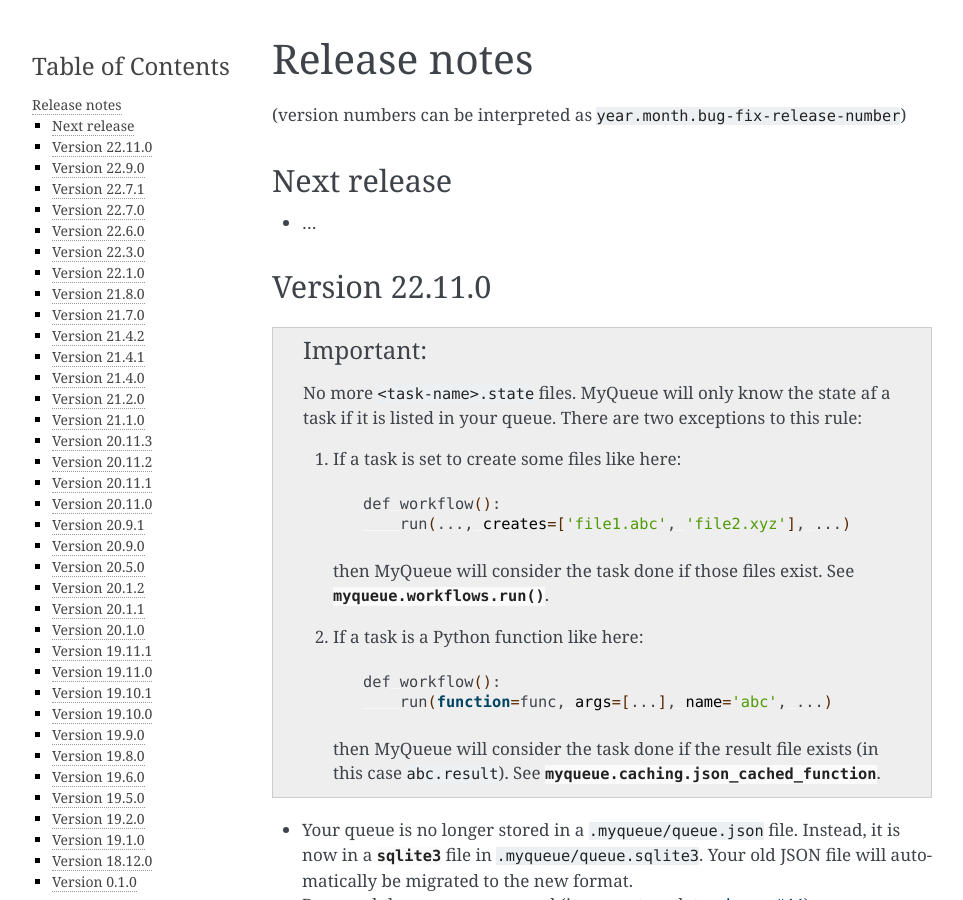
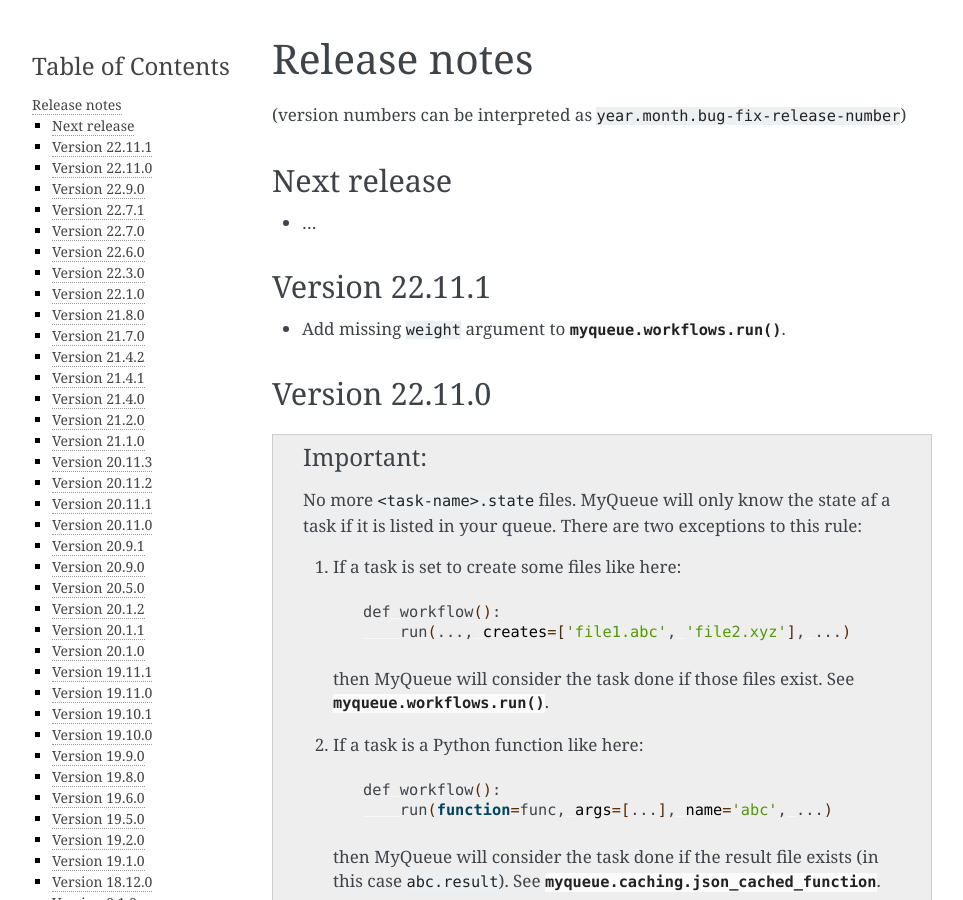
Before and after one commit to Yangxinsix/myqueue, a Sphinx documentation site: the page built from docs/releasenotes.rst, in a window 1280 px wide and 900 px high. Shown: the whole window, without its empty margins (148-1111 px from the left). Built offline with Sphinx 7.4.7, drawn with Linux system fonts in a browser that asks for light colours.

Commit message:
version 22.11.1

```diff
--- a/docs/releasenotes.rst
+++ b/docs/releasenotes.rst
@@ -12,6 +12,12 @@
 ============
 
 * ...
+
+
+Version 22.11.1
+===============
+
+* Add missing ``weight`` argument to :func:`myqueue.workflows.run`.
 
 
 Version 22.11.0
--- a/myqueue/__init__.py
+++ b/myqueue/__init__.py
@@ -9,7 +9,7 @@
     from myqueue.task import Task
 
 
-__version__ = '22.11.1b1'
+__version__ = '22.11.1'
 
 
 def submit(*tasks: Task, verbosity: int = 1, dry_run: bool = False) -> None:
```
